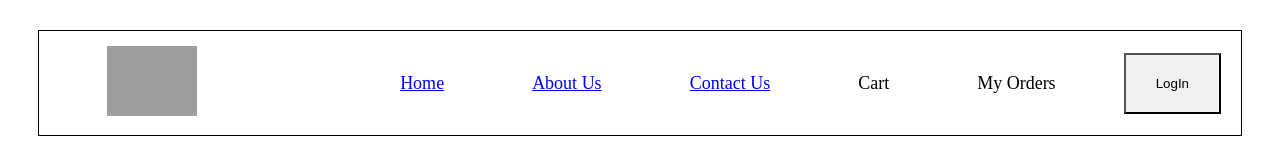
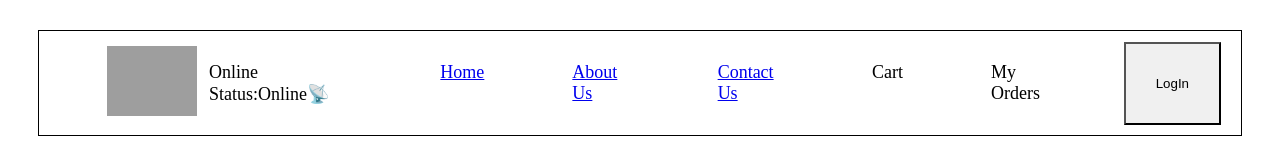
Before and after one commit to CH-ADARSH/Foods-App, a React (Vite) app: page / in a window 1280 px wide. Shown: the top 165 px of the page. Built offline with nearby package versions, Linux system fonts and the light colour scheme; no server answers; grey boxes are pictures that could not be loaded.

Commit message:
learnt about custom hook implemented online feature

```diff
--- a/src/components/Body.jsx
+++ b/src/components/Body.jsx
@@ -3,6 +3,7 @@ import { useState, useEffect } from "react";
 import Shimmer from "./Shimmer";
 import { Link } from "react-router-dom";
 import {RESTAURANT} from "../utils/constants.jsx"
+import useOnlineStatus from "../utils/useOnlineStatus.jsx";
 
 const Body = () => {
   //local State Variable - super powerful variable hooks in raect
@@ -26,6 +27,10 @@ const Body = () => {
   // if (listOfRestaurants.length === 0) {
   //   return <Shimmer />;
   // }
+  const onlineStatus = useOnlineStatus();
+
+  if(onlineStatus === false) return <Shimmer/>
+
   return listOfRestaurants.length === 0 ? (
       <Shimmer />
   ):(
--- a/src/components/Header.jsx
+++ b/src/components/Header.jsx
@@ -2,9 +2,15 @@ import { LOGO_URL } from "../utils/constants";
 import React from "react";
 import { useState } from "react";
 import { Link } from "react-router-dom";
+import useOnlineStatus from "../utils/useOnlineStatus";
+
+
 const Header = () => {
 
   const [btnNameReact, setbtnNameReact] = useState("LogIn");
+
+  const onlineStatus = useOnlineStatus();
+
   // console.log("rendering the header")
   return (
     <div className="header">
@@ -16,6 +22,7 @@ const Header = () => {
       </div>
       <div className="nav-items">
         <ul>
+          <li>Online Status:{ onlineStatus ? "Online📡" :"Offline⏳"}</li>
           <li>
             <Link to="/">
             Home
--- a/src/components/RestaurantMenu.jsx
+++ b/src/components/RestaurantMenu.jsx
@@ -1,35 +1,31 @@
-import { useState,useEffect } from "react";
 import Shimmer from "./Shimmer.jsx";
 import { json, useParams } from "react-router-dom";
-import { MENU_API } from "../utils/constants.jsx";
+import useRestaurantMenu from "../utils/useRestaurantMenu.jsx";
+import useOnlineStatus from "../utils/useOnlineStatus.jsx";
+
 
 const RestaurantMenu = () => {
     // using state vaiable for menu
-    const [resInfo, setResInfo] = useState(null);
-
     const { resId } = useParams();
 
-    useEffect(() => {
-        fetchMenu();
-    }, []);
+    const resInfo = useRestaurantMenu(resId);
 
-    const fetchMenu = async () => {
-        const data = await fetch(MENU_API + resId);
-        const json = await data.json();
-        console.log(json)
-        setResInfo(json.data);
-    };
+    const onlineStatus = useOnlineStatus();
 
-    if (resInfo === null) return <Shimmer />;
+    if (resInfo === null)  return <Shimmer />;
 
-    // const {Cards} = resInfo?.cards[4]?.groupedCard?.cardGroupMap?.REGULAR
+    const { name, cuisines, costForTwoMessage } =
+    resInfo?.cards[2]?.card?.card?.info
 
-    const { name, cuisines, costForTwoMessage } = resInfo?.cards[2]?.card?.card?.info
+    const { itemCards } =
+        resInfo?.cards[4]?.groupedCard?.cardGroupMap?.REGULAR?.cards[1]?.card?.card
 
-    const { itemCards } = resInfo?.cards[4]?.groupedCard?.cardGroupMap?.REGULAR?.cards[1]?.card?.card
+    const { title } =
+    resInfo?.cards[4]?.groupedCard?.cardGroupMap?.REGULAR?.cards[1]?.card?.card
 
 
-    const {title} = resInfo?.cards[4]?.groupedCard?.cardGroupMap?.REGULAR?.cards[1]?.card?.card
+    if(onlineStatus === false) return <Shimmer/>
+
     return (
         <div className="Recommended">
             <h1>{name}</h1>
@@ -37,10 +33,12 @@ const RestaurantMenu = () => {
             <h2>{ title}</h2>
             <ul className="menu">
                 {itemCards?.map((item) =>
-                    <li key={item.card?.info?.id || item.card?.info?.categoryId
-}>{item.card?.info?.name} -
+                    <li key={item.card?.info?.id ||
+                        item.card?.info?.categoryId}>
+                        {item.card?.info?.name} -
                         {" Rs"}
-                        {item.card?.info?.price / 100 || item.card?.info?.defaultPrice / 100}
+                        {item.card?.info?.price / 100 ||
+                            item.card?.info?.defaultPrice / 100}
                     </li>
                 )}
             </ul>
--- /dev/null
+++ b/src/utils/useOnlineStatus.jsx
@@ -0,0 +1,25 @@
+import { useEffect, useState } from "react";
+
+
+const useOnlineStatus = () => {
+    const [onlineStatus, setOnlineStatus] = useState(true);
+
+    useEffect(()=>{
+
+        window.addEventListener("offline", () => {
+            setOnlineStatus(false)
+
+        });
+
+        window.addEventListener("online", () => {
+
+            setOnlineStatus(true)
+        });
+
+    },[])
+
+
+    return onlineStatus;
+}
+
+export default useOnlineStatus;
--- /dev/null
+++ b/src/utils/useRestaurantMenu.jsx
@@ -0,0 +1,28 @@
+import { useEffect , useState } from "react";
+import { MENU_API } from "./constants";
+
+
+const useRestaurantMenu = (resId) => {
+
+    const [resInfo, setResInfo] = useState(null)
+
+
+    useEffect(() => {
+        fetchData();
+    }, []);
+
+
+    const fetchData = async () => {
+
+        const data = await fetch(MENU_API + resId)
+
+        const json = await data.json();
+        // console.log(json)
+        setResInfo(json.data)
+    }
+
+    return resInfo;
+}
+
+
+export default useRestaurantMenu;
```
Also changed, not shown: 1 other file (tests, documents, lock files or other folders).
